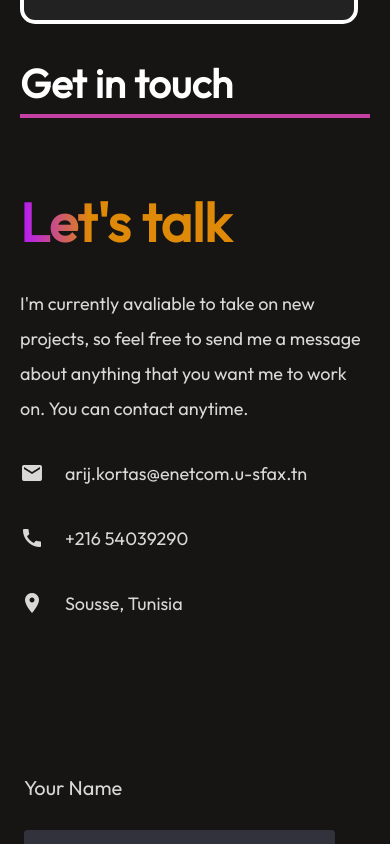
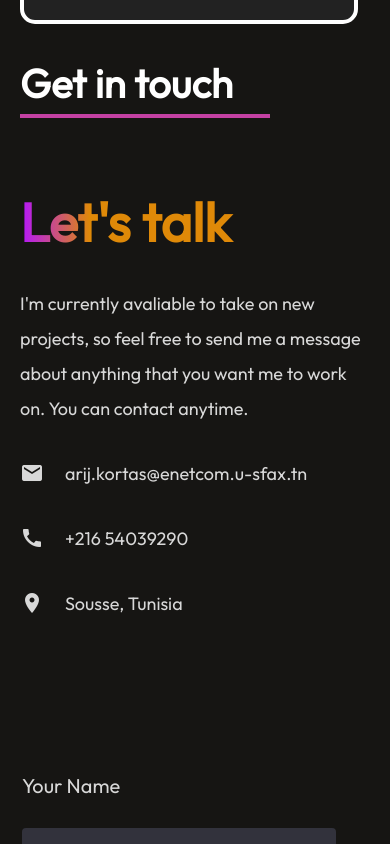
Before and after one commit to arij45/PortfolioWebSite, a React (Vite) app: page / in a window 390 px wide. Shown: the part 11156-12000 px from the top of the page. Built offline with nearby package versions, Linux system fonts and the light colour scheme.

Commit message:
new commit

```diff
--- a/src/Components/Contact/Contact.css
+++ b/src/Components/Contact/Contact.css
@@ -136,7 +136,7 @@
     }
 
     .contact-title ::after {
-        width: 350px;
+        width: 250px;
     }
 
     .contact-section{
@@ -179,6 +179,6 @@
     }
 
     .contact-right{
-        padding: 4px;
+        padding: 2px;
     }
 }
```
